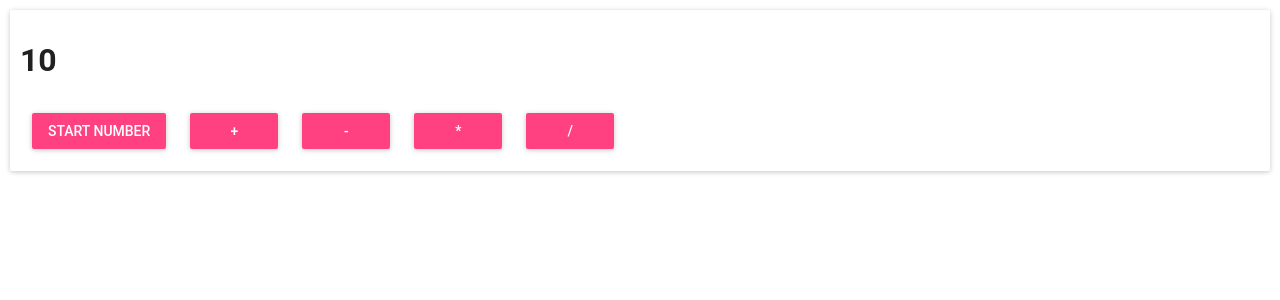
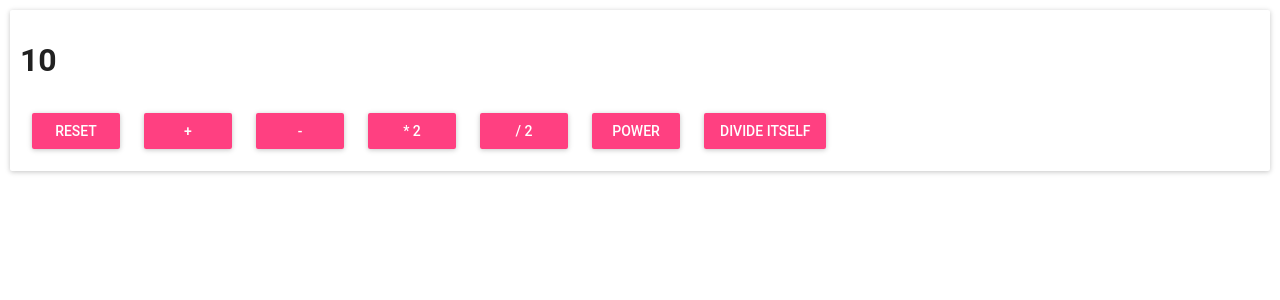
Before and after one commit to MarcinGal/react-3day, a React (Create React App) app: page / in a window 1280 px wide. Shown: the top 300 px of the page. Built offline with nearby package versions, Linux system fonts and the light colour scheme.

Commit message:
additional buttons added

```diff
--- a/src/Counter.js
+++ b/src/Counter.js
@@ -3,32 +3,25 @@ import React from 'react'
 import Button from './components/Button'
 
 class Counter extends React.Component {
-    constructor(props) {
-        super()
+    state = {
 
-        this.state = {
-            number: props.startNumber
-        }
+        otherProp: 'whatever',
+        number: this.props.startNumber
     }
-initialHandler(){
-    this.setState({ number: this.props.startNumber })
-}
 
-incHandler(){
-    this.setState({ number: this.state.number + 1 })
-}
+    initialHandler = () => this.setState({ number: this.props.startNumber })
 
-decHandler(){
-    this.setState({ number: this.state.number - 1 })
-}
+    incHandler = () => this.setState({ number: this.state.number + 1 })
 
-multiplyHandler(){
-    this.setState({ number: this.state.number * 2 })
-}
+    decHandler = () => this.setState({ number: this.state.number - 1 })
 
-divideHandler(){
-    this.setState({ number: this.state.number / 2 })
-}
+    multiplyHandler = () => this.setState({ number: this.state.number * 2 })
+
+    divideHandler = () => this.setState({ number: this.state.number / 2 })
+
+    powerHandler = () => this.setState({ number: this.state.number * this.state.number})
+
+    divideItselfHandler = () => this.setState({ number: this.state.number / this.state.number})
 
     render() {
         return (
@@ -37,24 +30,32 @@ divideHandler(){
                     {this.state.number}
                 </h1>
                 <Button
-                    onClick={() => this.initialHandler()}
-                    label={'Start Number'}
+                    onClick={this.initialHandler}
+                    label={'Reset'}
                 />
                 <Button
-                    onClick={() => this.incHandler()}
+                    onClick={this.incHandler}
                     label={'+'}
                 />
                 <Button
-                    onClick={() => this.decHandler()}
+                    onClick={this.decHandler}
                     label={'-'}
                 />
                 <Button
-                    onClick={() => this.multiplyHandler()}
-                    label={'*'}
+                    onClick={this.multiplyHandler}
+                    label={'* 2'}
                 />
                 <Button
-                    onClick={() => this.divideHandler()}
-                    label={'/'}
+                    onClick={this.divideHandler}
+                    label={'/ 2'}
+                />
+                <Button
+                    onClick={this.powerHandler}
+                    label={'power'}
+                />
+                <Button
+                    onClick={this.divideItselfHandler}
+                    label={'divide Itself'}
                 />
             </div>
         )
```
